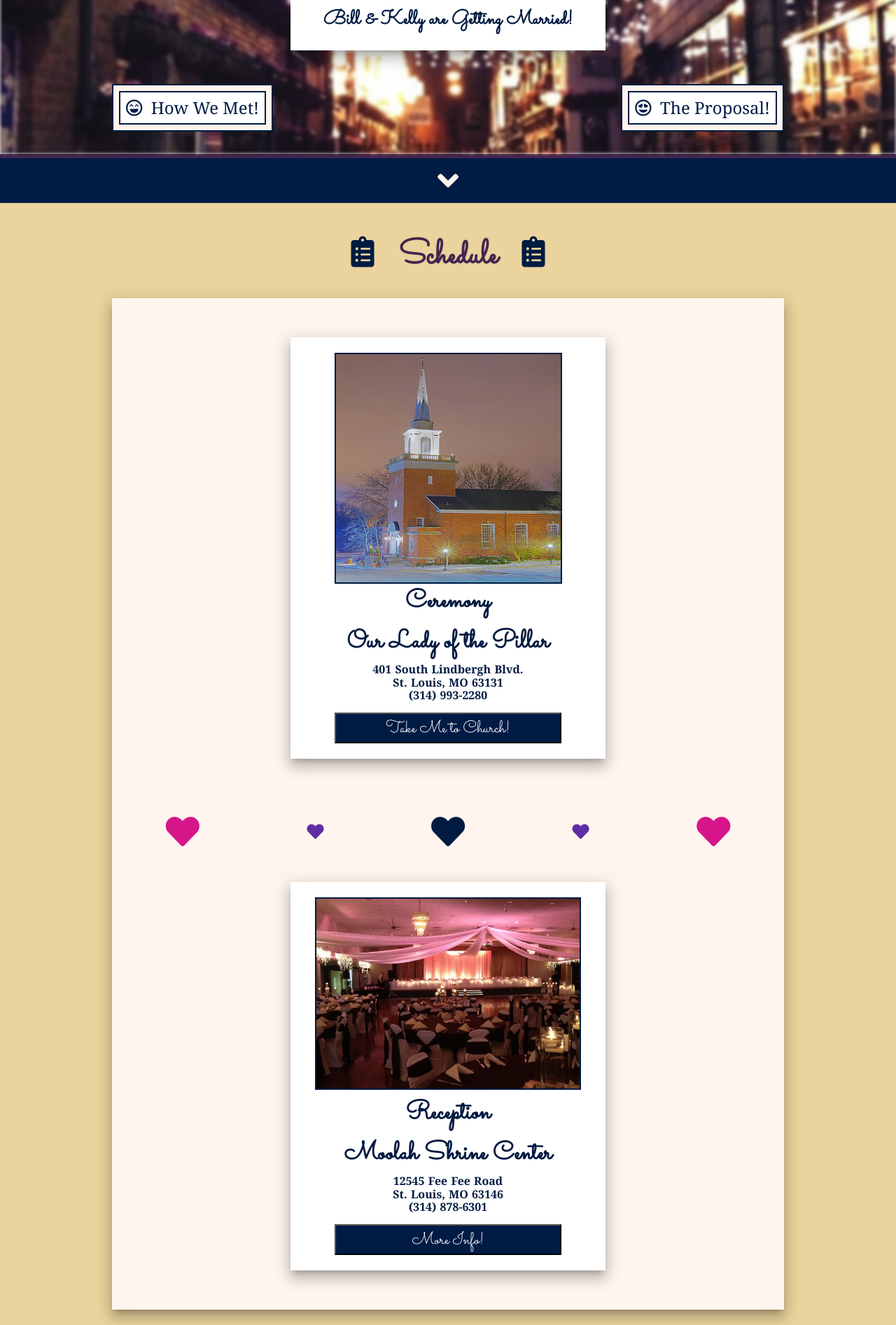
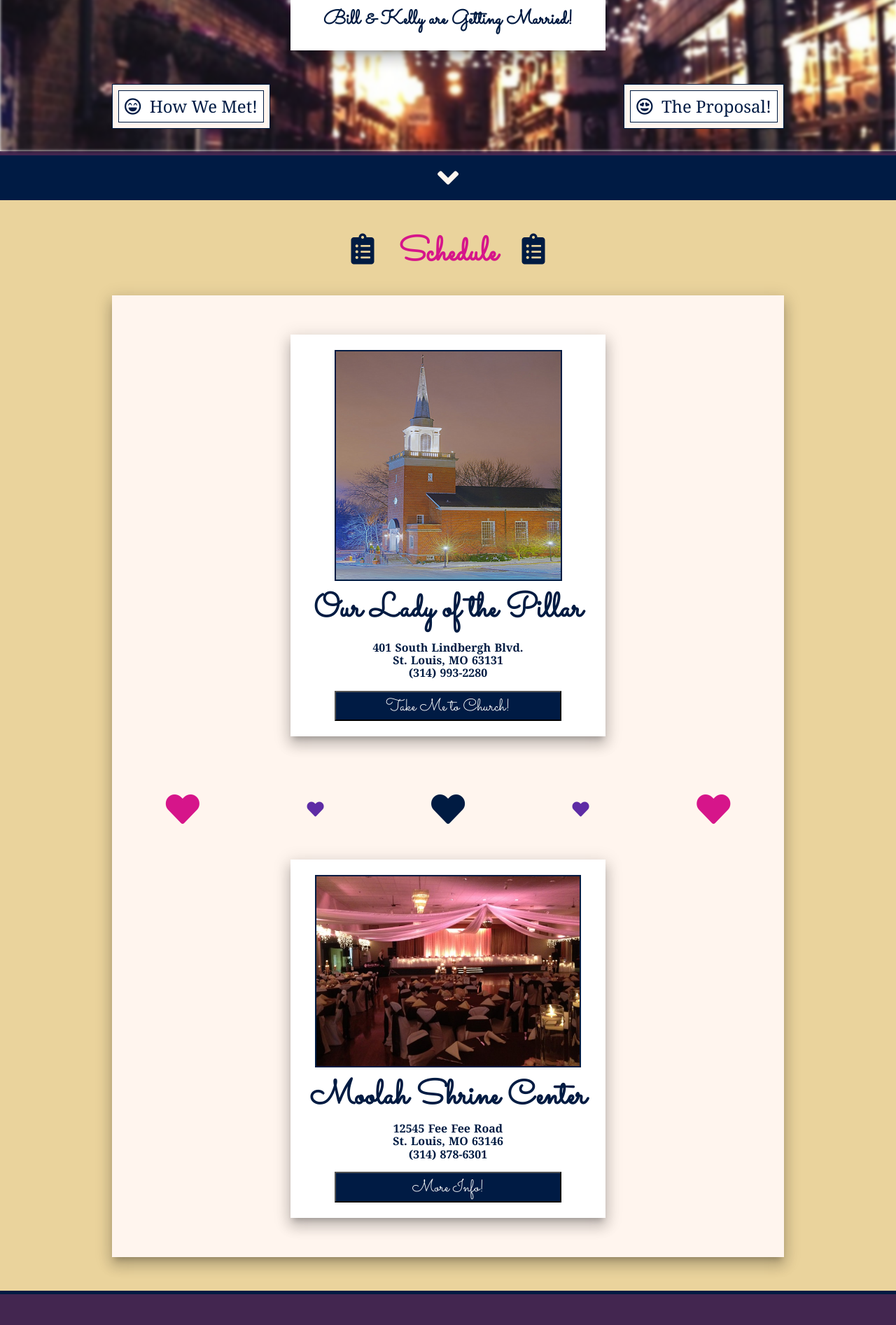
Before and after one commit to njosieb/pickingupthebill, a Nuxt app: page / in a window 1280 px wide. Shown: the part 580-2473 px from the top of the page at 70% size. Built offline with nearby package versions, Linux system fonts and the light colour scheme.

Commit message:
Adjusts spacing & color of text

```diff
--- a/components/Navbar.vue
+++ b/components/Navbar.vue
@@ -4,7 +4,7 @@
       <div class="flex justify-around items-center white pt1 georgia">
         <div class="nav-title">December 27, 2019</div>
         <div>
-          <i class="fas fa-heart f2 heart"></i>
+          <i class="fas fa-heart f2 heart hvr-grow"></i>
         </div>
         <div class="nav-title">#PickingUpTheBill</div>
       </div>
--- a/pages/index.vue
+++ b/pages/index.vue
@@ -43,7 +43,7 @@
     <section id="purpleBorder" class="tc section2 borderBottom">
       <div class="bg-navy arrow">
         <h2>
-          <i class="fas fa-angle-down f1 pv2"></i>
+          <i class="fas fa-angle-down f1 pv2 hvr-grow"></i>
         </h2>
       </div>
       <container>
@@ -58,9 +58,9 @@
           <div class="seashell pv2 border-shadow">
             <div class="polaroid-frame">
               <img class="churchPic" src="../assets/church.jpg">
-              <h2 class="f2 pb2">Ceremony</h2>
+              <!-- <h2 class="f2 pb2">Ceremony</h2> -->
 
-              <h2 class="pt2 pb2 f2">Our Lady of the Pillar</h2>
+              <h2 class="pt2 pb3 f1">Our Lady of the Pillar</h2>
               <h4 class="georgia pb3">
                 401 South Lindbergh Blvd.
                 <br>St. Louis, MO 63131
@@ -80,9 +80,9 @@
             <div>
               <div class="polaroid-frame">
                 <img class="receptionPic" src="../assets/reception.jpg">
-                <h2 class="pt2 pb3 f2">Reception</h2>
+                <!-- <h2 class="pt2 pb3 f2">Reception</h2> -->
 
-                <h2 class="pb2 f2">Moolah Shrine Center</h2>
+                <h2 class="pt2 pb2 f1">Moolah Shrine Center</h2>
                 <h4 class="georgia pb3">
                   12545 Fee Fee Road
                   <br>St. Louis, MO 63146
@@ -169,7 +169,7 @@
       <container>
         <h1 class="f2 sectionTitle2">
           <i class="fas fa-gift sectionIcon2"></i>
-          &nbsp;Registry&nbsp;
+          &nbsp;&nbsp;Registry&nbsp;&nbsp;
           <i class="fas fa-gift sectionIcon2"></i>
         </h1>
         <div class="flex justify-around seashell pv2 border-shadow flex-wrap">
@@ -444,7 +444,7 @@ img {
 }
 .sectionTitle1 {
   font-size: 3rem;
-  color: $bossanova;
+  color: $red-violet;
 }
 .sectionTitle2 {
   font-size: 3rem;
@@ -468,7 +468,7 @@ img {
   max-width: 70%;
 }
 .border-showcase {
-  border: 2px solid $midnight;
+  border: 1px solid $midnight;
 }
 .arrow {
   font-size: 15px;
```
